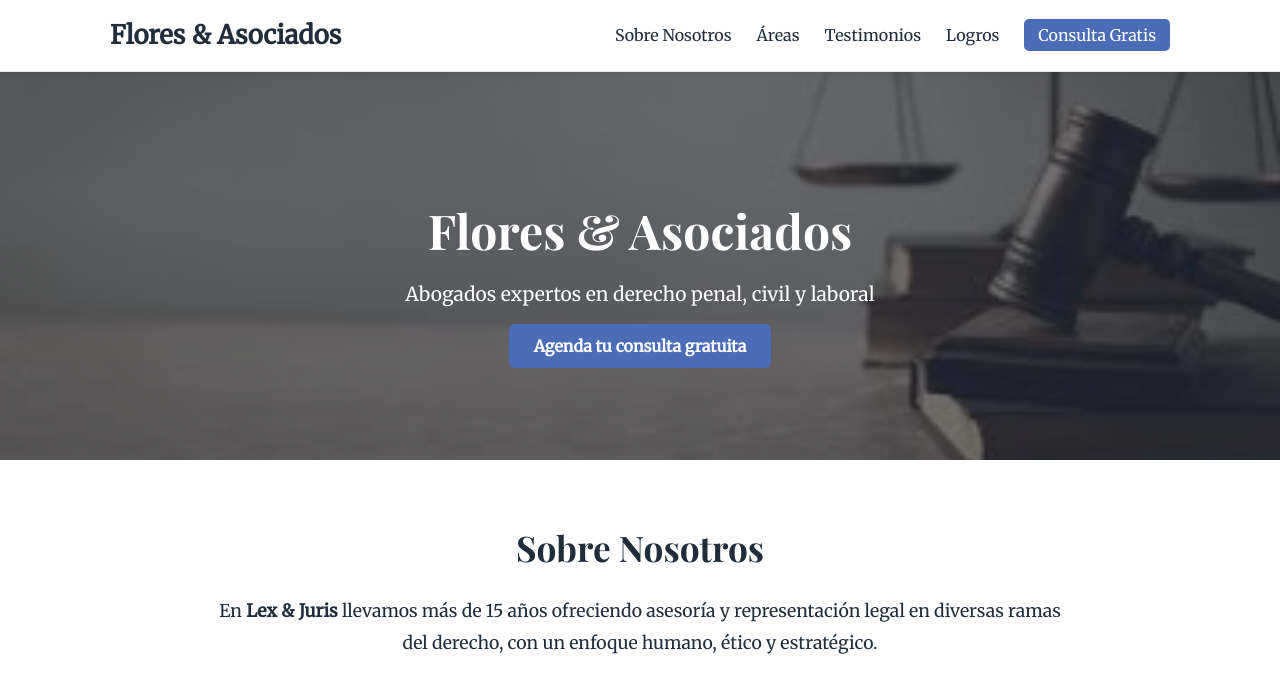
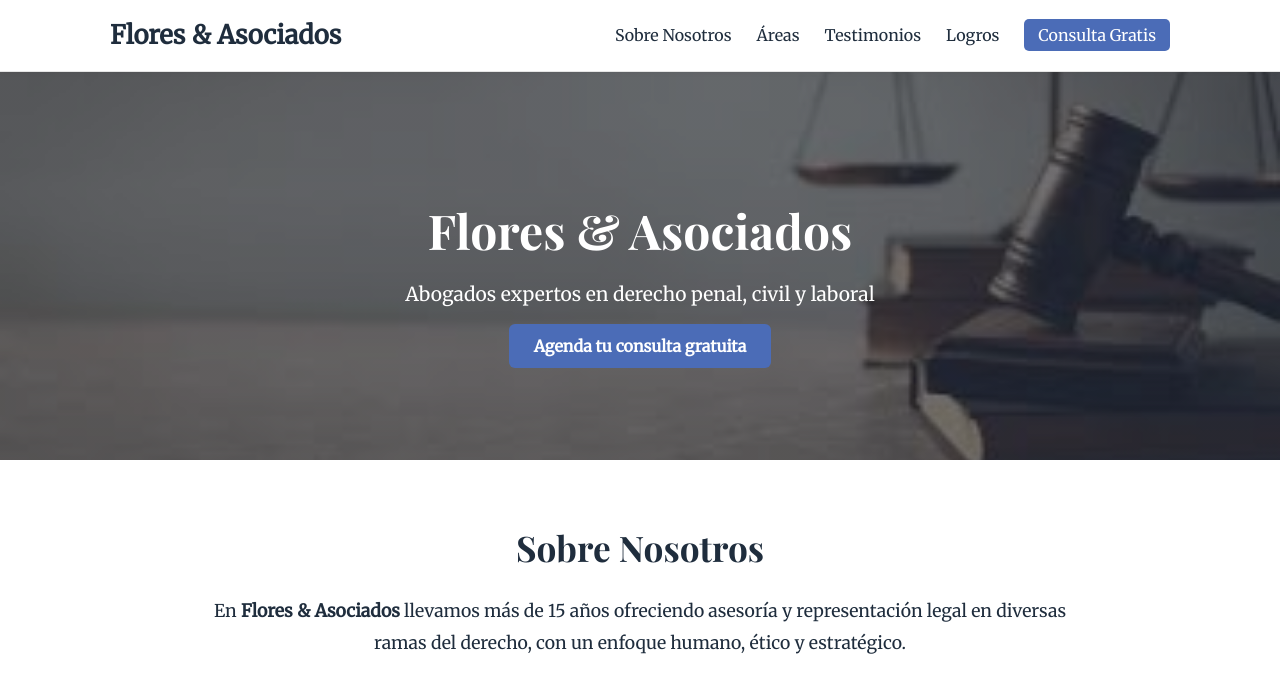
Before and after one commit to Alex100aranda/despacho, a plain HTML site: page index.html in a window 1280 px wide. Shown: the top 677 px of the page. Drawn offline with nearby package versions, Linux system fonts and the light colour scheme.

Commit message:
correccion

```diff
--- a/index.html
+++ b/index.html
@@ -48,7 +48,7 @@
 <section id="sobre" class="sobre-nosotros" data-aos="fade-up">
   <h2 data-aos="fade-down">Sobre Nosotros</h2>
   <p class="intro" data-aos="fade-up" data-aos-delay="100">
-    En <strong>Lex & Juris</strong> llevamos más de 15 años ofreciendo asesoría y representación legal en diversas ramas del derecho, con un enfoque humano, ético y estratégico.
+    En <strong>Flores & Asociados</strong> llevamos más de 15 años ofreciendo asesoría y representación legal en diversas ramas del derecho, con un enfoque humano, ético y estratégico.
   </p>
   <p data-aos="fade-up" data-aos-delay="200">
     Nuestro compromiso es defender los intereses de nuestros clientes con honestidad, transparencia y resultados. Contamos con un equipo multidisciplinario de abogados especializados que trabajan con pasión y profesionalismo.
```
